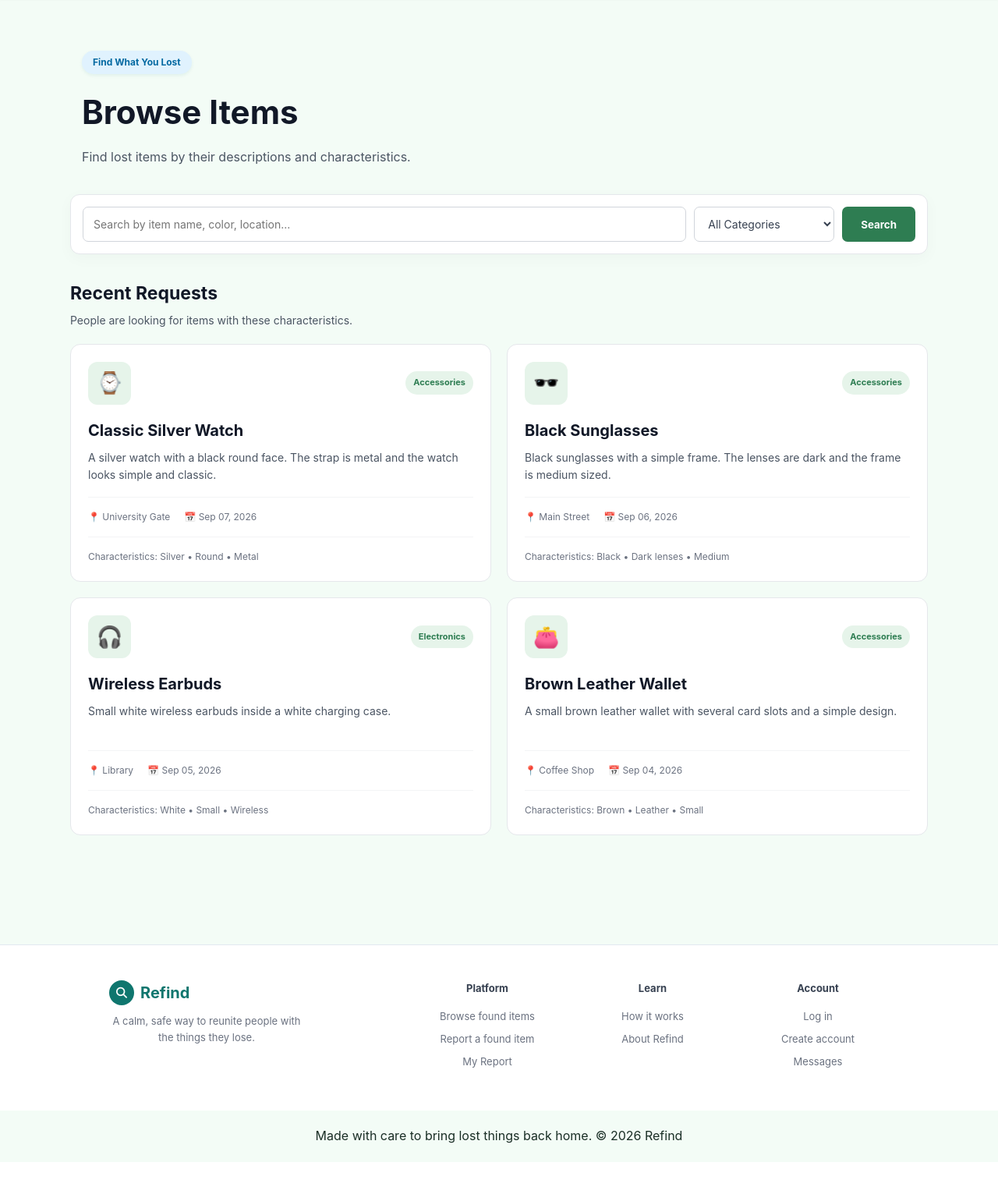
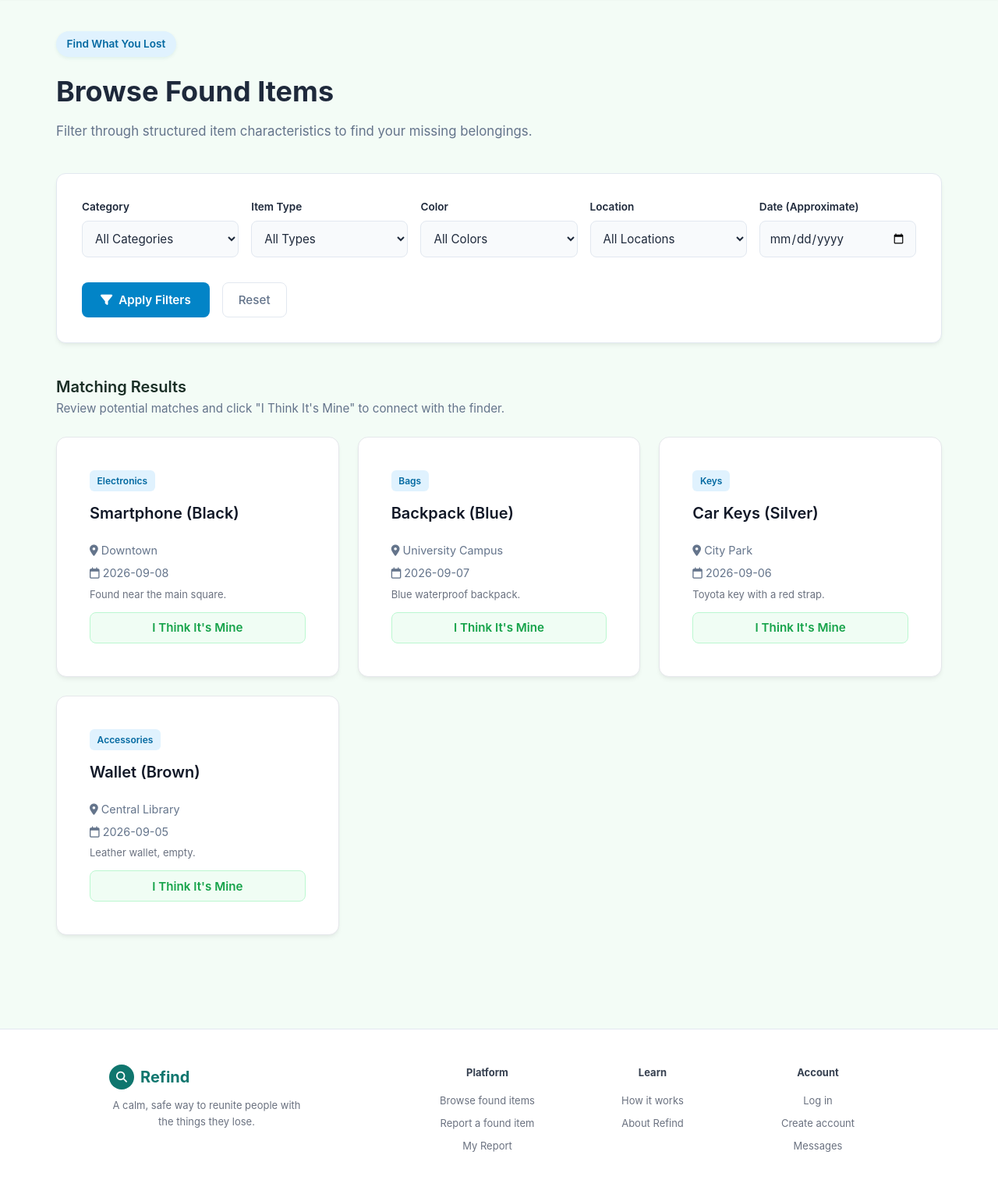
Before and after one commit to MOHAMED3418O5/Refind, a PHP site: page /Browseitems.html in a window 1280 px wide. Shown: the part 59-1590 px from the top of the page at 78% size. Before the commit the page ends 1525 px from the top, so only its background shows below. Run offline with PHP 8.4, Linux system fonts and the light colour scheme.

Commit message:
final iti front2

```diff
--- a/Final project/Browseitems.html
+++ b/Final project/Browseitems.html
@@ -1,4 +1,5 @@
-<html>
+<!DOCTYPE html>
+<html lang="en">
 
 <head>
 
@@ -10,6 +11,7 @@
 
 
 </head>
+
 
 <body>
     <header class="navbar">
@@ -35,17 +37,18 @@
             </div>
         </div>
     </header>
-
     <main>
         <section class="hero">
-            <!-- <p class="small-title">FIND WHAT YOU LOST</p> -->
-            <div class="badge" style="background-color: #e0f2fe; color: #0369a1;">Find What You Lost</div>
-            <h1>Browse Items</h1>
-            <p class="subtitle">Find lost items by their descriptions and characteristics.</p>
+            <div class="badge">Find What You Lost</div>
+            <h1>Browse Found Items</h1>
+            <p class="subtitle">Filter through structured item characteristics to find your missing belongings.</p>
         </section>
 
+        <!-- Structured Filtering Form -->
         <section class="search-area">
-            <input id="searchInput" type="text" placeholder="Search by item name, color, location...">
+            <div class="filter-grid">
+                <div class="filter-group">
+                    <label for="categoryFilter">Category</label>
                     <select id="categoryFilter">
                         <option value="all">All Categories</option>
                         <option value="Accessories">Accessories</option>
@@ -53,27 +56,64 @@
                         <option value="Bags">Bags & Wallets</option>
                         <option value="Keys">Keys & IDs</option>
                     </select>
-            <button onclick="searchItems()">Search</button>
+                </div>
+
+                <div class="filter-group">
+                    <label for="typeFilter">Item Type</label>
+                    <select id="typeFilter">
+                        <option value="all">All Types</option>
+                        <option value="Smartphone">Smartphone</option>
+                        <option value="Laptop">Laptop</option>
+                        <option value="Backpack">Backpack</option>
+                        <option value="Car Keys">Car Keys</option>
+                        <option value="Wallet">Wallet</option>
+                    </select>
+                </div>
+
+                <div class="filter-group">
+                    <label for="colorFilter">Color</label>
+                    <select id="colorFilter">
+                        <option value="all">All Colors</option>
+                        <option value="Black">Black</option>
+                        <option value="Silver">Silver</option>
+                        <option value="Blue">Blue</option>
+                        <option value="Brown">Brown</option>
+                        <option value="Red">Red</option>
+                    </select>
+                </div>
+
+                <div class="filter-group">
+                    <label for="locationFilter">Location</label>
+                    <select id="locationFilter">
+                        <option value="all">All Locations</option>
+                        <option value="Downtown">Downtown</option>
+                        <option value="Central Library">Central Library</option>
+                        <option value="University Campus">University Campus</option>
+                        <option value="City Park">City Park</option>
+                    </select>
+                </div>
+
+                <div class="filter-group">
+                    <label for="dateFilter">Date (Approximate)</label>
+                    <input id="dateFilter" type="date">
+                </div>
+            </div>
+
+            <div class="filter-actions">
+                <button onclick="searchItems()" class="search-btn"><i class="fa-solid fa-filter"></i> Apply
+                    Filters</button>
+                <button onclick="resetFilters()" class="reset-btn">Reset</button>
+            </div>
         </section>
 
         <section class="request-box">
-            <h2>Recent Requests</h2>
-            <p>People are looking for items with these characteristics.</p>
+            <h2>Matching Results</h2>
+            <p>Review potential matches and click "I Think It's Mine" to connect with the finder.</p>
         </section>
 
         <section id="itemsContainer" class="items-grid"></section>
-        <p id="noItems" class="no-items">No items found. Try another search.</p>
+        <p id="noItems" class="no-items">No items found matching these options. Try adjusting your filters.</p>
     </main>
-
-
-
-
-
-
-
-
-
-
 
     <footer class="footer">
         <div class="footer-container">
@@ -90,6 +130,7 @@
                     <li><a href="Browseitems.html">Browse found items</a></li>
                     <li><a href="Report a find.html">Report a found item</a></li>
                     <li><a href="my Report.html">My Report</a></li>
+                </ul>
             </div>
             <div class="footer-col">
                 <h4>Learn</h4>
@@ -112,9 +153,6 @@
         <p>Made with care to bring lost things back home. © 2026 Refind</p>
     </div>
     <script src="index.js"></script>
-
-
-
 </body>
 
 </html>
--- a/Final project/index.js
+++ b/Final project/index.js
@@ -122,3 +122,79 @@
 }
 
 displayItems(items);
+// browseitems
+ const foundItems = [
+            {id: 1, category: "Electronics", type: "Smartphone", color: "Black", location: "Downtown", date: "2026-09-08", description: "Found near the main square."},
+            {id: 2, category: "Bags", type: "Backpack", color: "Blue", location: "University Campus", date: "2026-09-07", description: "Blue waterproof backpack."},
+            {id: 3, category: "Keys", type: "Car Keys", color: "Silver", location: "City Park", date: "2026-09-06", description: "Toyota key with a red strap."},
+            {id: 4, category: "Accessories", type: "Wallet", color: "Brown", location: "Central Library", date: "2026-09-05", description: "Leather wallet, empty."}
+        ];
+
+        function displayItems(items) {
+            const container = document.getElementById("itemsContainer");
+            const noItemsMsg = document.getElementById("noItems");
+
+            container.innerHTML = "";
+
+            if (items.length === 0) {
+                noItemsMsg.style.display = "block";
+                return;
+            }
+
+            noItemsMsg.style.display = "none";
+
+            items.forEach(item => {
+                const card = document.createElement("div");
+                card.className = "item-card";
+                card.innerHTML = `
+                    <div class="item-card-body">
+                        <span class="item-tag">${item.category}</span>
+                        <h3 class="item-title">${item.type} (${item.color})</h3>
+                        <div class="item-details">
+                            <span><i class="fa-solid fa-location-dot"></i> ${item.location}</span>
+                            <span><i class="fa-regular fa-calendar"></i> ${item.date}</span>
+                            <p>${item.description}</p>
+                        </div>
+                        <button class="match-btn" onclick="claimItem(${item.id})">I Think It's Mine</button>
+                    </div>
+                `;
+                container.appendChild(card);
+            });
+        }
+
+        function searchItems() {
+            const category = document.getElementById("categoryFilter").value;
+            const type = document.getElementById("typeFilter").value;
+            const color = document.getElementById("colorFilter").value;
+            const location = document.getElementById("locationFilter").value;
+            const date = document.getElementById("dateFilter").value;
+
+            const filtered = foundItems.filter(item => {
+                const matchCategory = (category === "all" || item.category === category);
+                const matchType = (type === "all" || item.type === type);
+                const matchColor = (color === "all" || item.color === color);
+                const matchLocation = (location === "all" || item.location === location);
+                const matchDate = (!date || item.date === date);
+
+                return matchCategory && matchType && matchColor && matchLocation && matchDate;
+            });
+
+            displayItems(filtered);
+        }
+
+        function resetFilters() {
+            document.getElementById("categoryFilter").value = "all";
+            document.getElementById("typeFilter").value = "all";
+            document.getElementById("colorFilter").value = "all";
+            document.getElementById("locationFilter").value = "all";
+            document.getElementById("dateFilter").value = "";
+            displayItems(foundItems);
+        }
+
+        function claimItem(id) {
+            alert(`You selected item ID: ${id}. Proceeding to verification & messaging stage.`);
+        }
+
+        window.onload = () => {
+            displayItems(foundItems);
+        };
--- a/Final project/main.css
+++ b/Final project/main.css
@@ -1002,105 +1002,228 @@
     }
 }
 
-/* //تسنيم */
+/*
+//تسنيم */
+/*
+
+/*browse items*/
 main {
-    width: 86%;
-    max-width: 1100px;
-    margin: auto;
+    max-width: 1200px;
+    margin: 0 auto;
+    padding: 2.5rem 2rem;
+    flex: 1;
+    width: 100%;
 }
 
+/* Hero Section Aligned to the Left */
 .hero {
     text-align: left;
-    padding: 65px 15px 35px;
+    margin-bottom: 2.5rem;
+    display: flex;
+    flex-direction: column;
+    align-items: flex-start;
 }
 
-.small-title {
-    color: #2e7d52;
-    font-size: 12px;
-    font-weight: bold;
-    letter-spacing: 2px;
-    margin-bottom: 12px;
+.badge {
+    display: inline-block;
+    background-color: #e0f2fe;
+    color: #0369a1;
+    padding: 0.35rem 0.85rem;
+    border-radius: 50px;
+    font-size: 0.85rem;
+    font-weight: 600;
+    margin-bottom: 1rem;
 }
 
-.hero h1,
-.content-card h1,
-.auth-card h1 {
-    font-size: 42px;
-    margin-bottom: 12px;
-    color: #111827;
+.hero h1 {
+    font-size: 2.25rem;
+    font-weight: 700;
+    color: #1e293b;
+    margin-bottom: 0.5rem;
 }
 
-.subtitle,
-.auth-subtitle {
-    color: #4b5563;
-    font-size: 16px;
+.subtitle {
+    color: #64748b;
+    font-size: 1.05rem;
 }
 
+/* Search Area & Filter Grid */
 .search-area {
     background: #ffffff;
-    border: 1px solid #e5e7eb;
+    padding: 2rem;
     border-radius: 12px;
-    padding: 15px;
-    display: flex;
-    gap: 10px;
-    margin-bottom: 32px;
-    box-shadow: 0 5px 20px rgba(0, 0, 0, .03);
+    border: 1px solid #e2e8f0;
+    box-shadow: 0 4px 6px -1px rgba(0, 0, 0, 0.05), 0 2px 4px -1px rgba(0, 0, 0, 0.03);
+    margin-bottom: 2.5rem;
 }
 
-.search-area input,
-.search-area select {
-    height: 45px;
-    border: 1px solid #d1d5db;
-    border-radius: 7px;
-    padding: 0 13px;
-    font-size: 14px;
-    outline: none;
-    color: #374151;
+.filter-grid {
+    display: flex;
+    flex-wrap: nowrap;
+    gap: 1rem;
+    align-items: flex-end;
+    margin-bottom: 1.5rem;
+    overflow-x: auto;
+    padding-bottom: 0.5rem;
 }
 
-.search-area input {
+.filter-group {
     flex: 1;
+    min-width: 160px;
+    display: flex;
+    flex-direction: column;
+    gap: 0.4rem;
 }
 
-.search-area select {
-    width: 180px;
-    background: #ffffff;
+.filter-group label {
+    font-size: 0.85rem;
+    font-weight: 600;
+    color: #1e293b;
 }
 
-button {
-    border: none;
-    background: #2e7d52;
-    color: #ffffff;
-    border-radius: 7px;
-    padding: 0 24px;
-    cursor: pointer;
-    font-weight: bold;
+.filter-group select,
+.filter-group input {
+    padding: 0.75rem;
+    border: 1px solid #e2e8f0;
+    border-radius: 8px;
+    background-color: #f8fafc;
+    font-size: 0.95rem;
+    color: #1e293b;
+    outline: none;
+    transition: border-color 0.2s, background-color 0.2s;
+    width: 100%;
 }
 
-button:hover {
-    background: #236341;
+.filter-group select:focus,
+.filter-group input:focus {
+    border-color: #0284c7;
+    background-color: #ffffff;
 }
 
+.filter-actions {
+    display: flex;
+    gap: 1rem;
+}
+
+.search-btn {
+    background-color: #0284c7;
+    color: white;
+    border: none;
+    padding: 0.75rem 1.5rem;
+    border-radius: 8px;
+    font-weight: 600;
+    cursor: pointer;
+    transition: background-color 0.2s;
+    display: flex;
+    align-items: center;
+    gap: 0.5rem;
+}
+
+.search-btn:hover {
+    background-color: #0369a1;
+}
+
+.reset-btn {
+    background-color: transparent;
+    color: #64748b;
+    border: 1px solid #e2e8f0;
+    padding: 0.75rem 1.25rem;
+    border-radius: 8px;
+    font-weight: 500;
+    cursor: pointer;
+    transition: background-color 0.2s;
+}
+
+.reset-btn:hover {
+    background-color: #f1f5f9;
+}
+
+/* Request Box */
 .request-box {
-    margin-bottom: 18px;
+    margin-bottom: 1.5rem;
 }
 
 .request-box h2 {
-    font-size: 23px;
-    margin-bottom: 5px;
-    color: #111827;
+    font-size: 1.25rem;
+    font-weight: 600;
 }
 
 .request-box p {
-    color: #4b5563;
-    font-size: 14px;
+    color: #64748b;
+    font-size: 0.95rem;
 }
 
+/* Items Grid & Cards */
 .items-grid {
     display: grid;
-    grid-template-columns: repeat(2, 1fr);
-    gap: 20px;
-    padding-bottom: 60px;
+    grid-template-columns: repeat(auto-fill, minmax(280px, 1fr));
+    gap: 1.5rem;
+}
+
+.item-card {
+    background: #ffffff;
+    border: 1px solid #e2e8f0;
+    border-radius: 12px;
+    overflow: hidden;
+    box-shadow: 0 4px 6px -1px rgba(0, 0, 0, 0.05), 0 2px 4px -1px rgba(0, 0, 0, 0.03);
+    display: flex;
+    flex-direction: column;
+}
+
+.item-card-body {
+    padding: 1.25rem;
+    flex: 1;
+    display: flex;
+    flex-direction: column;
+    gap: 0.75rem;
+}
+
+.item-tag {
+    align-self: flex-start;
+    background: #e0f2fe;
+    color: #0369a1;
+    font-size: 0.75rem;
+    font-weight: 600;
+    padding: 0.25rem 0.6rem;
+    border-radius: 6px;
+}
+
+.item-title {
+    font-size: 1.1rem;
+    font-weight: 600;
+}
+
+.item-details {
+    font-size: 0.9rem;
+    color: #64748b;
+    display: flex;
+    flex-direction: column;
+    gap: 0.35rem;
+}
+
+.match-btn {
+    margin-top: auto;
+    background-color: #f0fdf4;
+    color: #16a34a;
+    border: 1px solid #bbf7d0;
+    padding: 0.6rem;
+    border-radius: 8px;
+    font-weight: 600;
+    cursor: pointer;
+    text-align: center;
+    transition: background-color 0.2s;
+}
+
+.match-btn:hover {
+    background-color: #dcfce7;
+}
+
+.no-items {
+    text-align: center;
+    color: #64748b;
+    padding: 3rem;
+    font-size: 1rem;
+    display: none;
 }
 
 .item-card {
@@ -1346,3 +1469,37 @@
     width: 100%;
     margin: 20px 0;
 }
+
+/* button */
+button,
+input[type="submit"],
+input[type="button"],
+.btn {
+    background-color: #0f766e;
+    color: #ffffff;
+    border: none;
+    padding: 0.75rem 1.5rem;
+    border-radius: 8px;
+    font-weight: 600;
+    font-size: 0.95rem;
+    cursor: pointer;
+    transition: background-color 0.2s ease, transform 0.1s ease;
+    display: inline-flex;
+    align-items: center;
+    justify-content: center;
+    gap: 0.5rem;
+}
+
+button:hover,
+input[type="submit"]:hover,
+input[type="button"]:hover,
+.btn:hover {
+    background-color: #0f766e;
+}
+
+button:active,
+input[type="submit"]:active,
+input[type="button"]:active,
+.btn:active {
+    transform: scale(0.98);
+}
```
Lines whose indentation alone changed are shown as unchanged.
